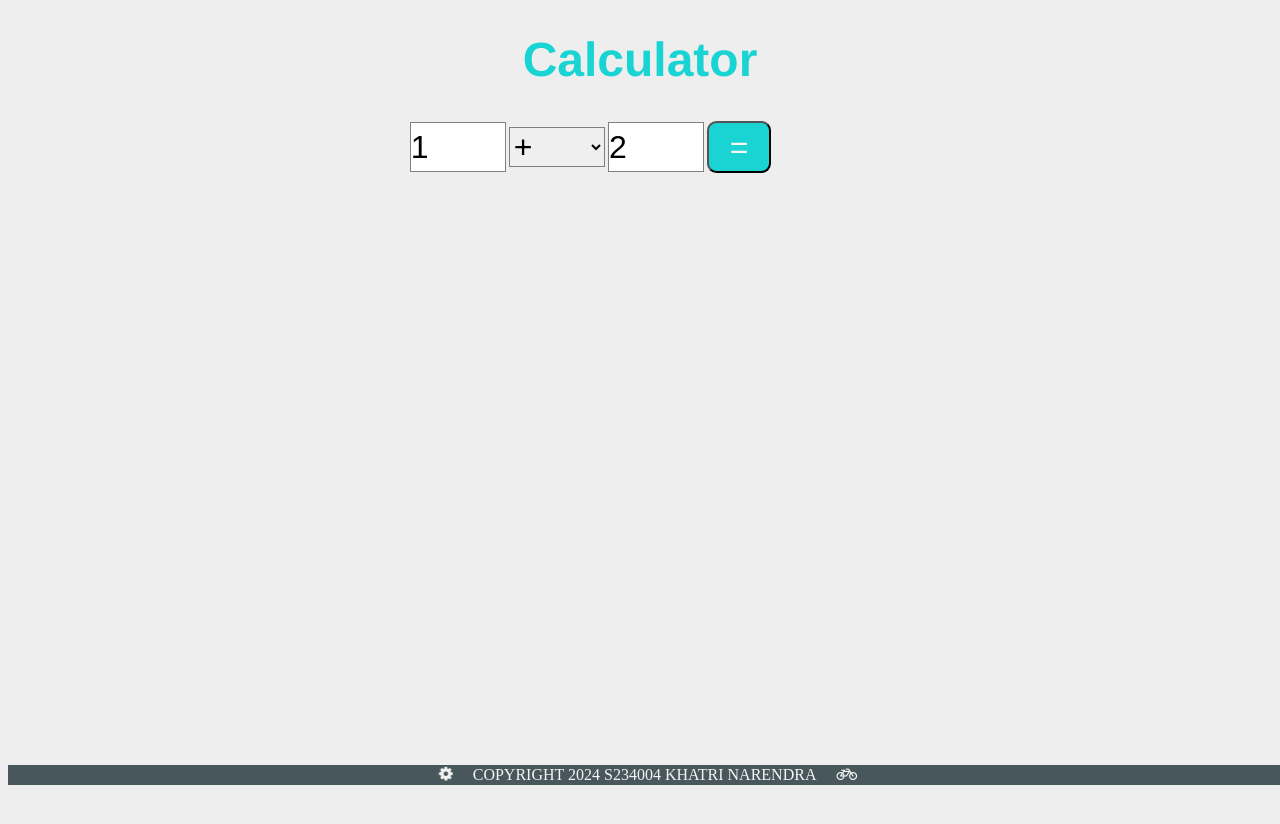
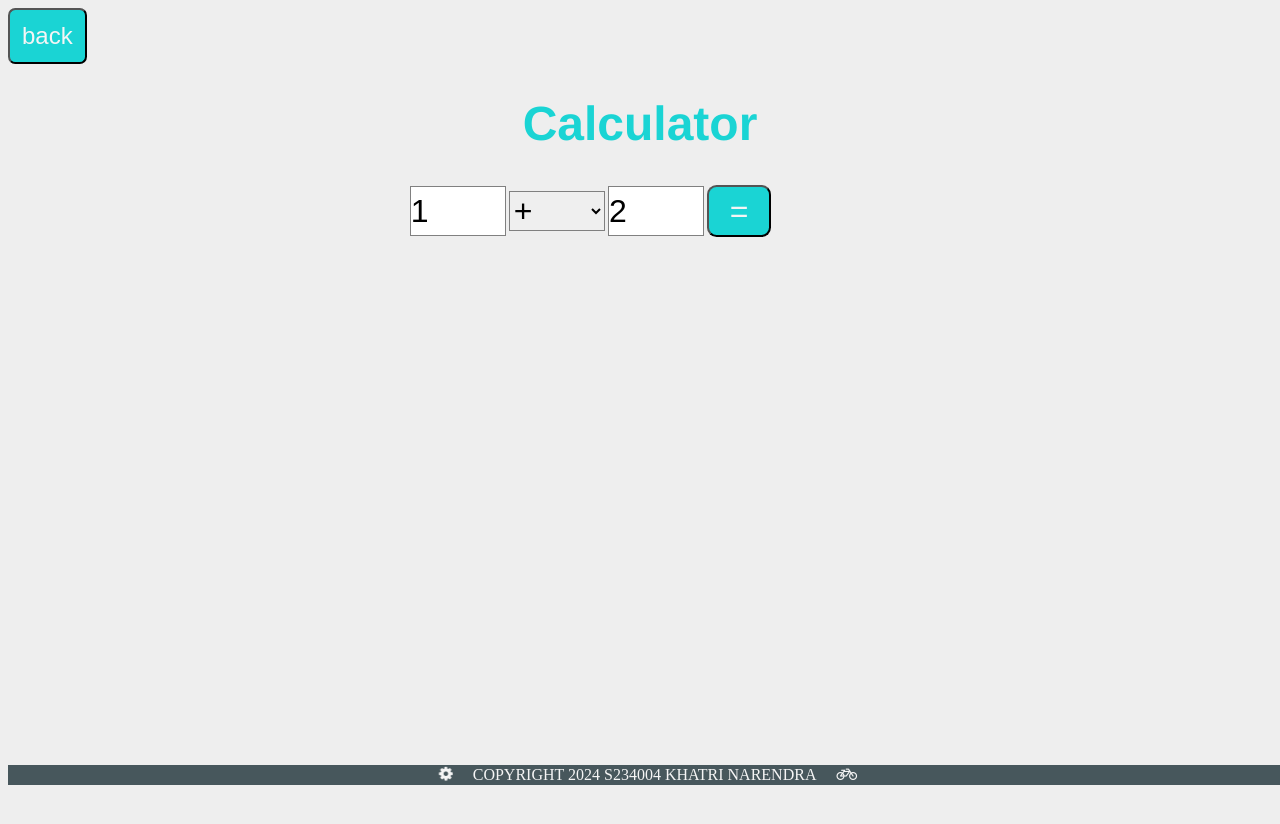
Before and after one commit to KhatriNarendra77/MobileApp, a plain HTML site: page 02_calculator/calculator.html in a window 1280 px wide. Drawn offline with Linux system fonts and the light colour scheme.

Commit message:
Add files via upload

```diff
--- a/02_calculator/calculator.html
+++ b/02_calculator/calculator.html
@@ -14,6 +14,9 @@
   </head>
 
   <body>
+    <div class = "back">
+      <button id="btn99" class="btn" type="button" onclick="history.back()">back</button>
+  </div>
     <header>
       <h1>Calculator</h1>
     </header>
--- a/02_calculator/css/calculator.css
+++ b/02_calculator/css/calculator.css
@@ -120,6 +120,20 @@ footer> p {
   background: rgba(1, 24, 31, 0.7);
 }
 
+.back {
+  text-align: left;
+}
+
+#btn99 {
+  padding: 0.5em;
+  border-radius: 0.3em;
+  color: whitesmoke;
+  font-size: 1.5em;
+  background: rgb(26, 212, 212);
+  cursor: pointer;
+  /*カーソルをポインターの形（かたち）にする*/
+}
+
 .mgn-01{
   margin-left: 1em;
   margin-right: 1em;
```
